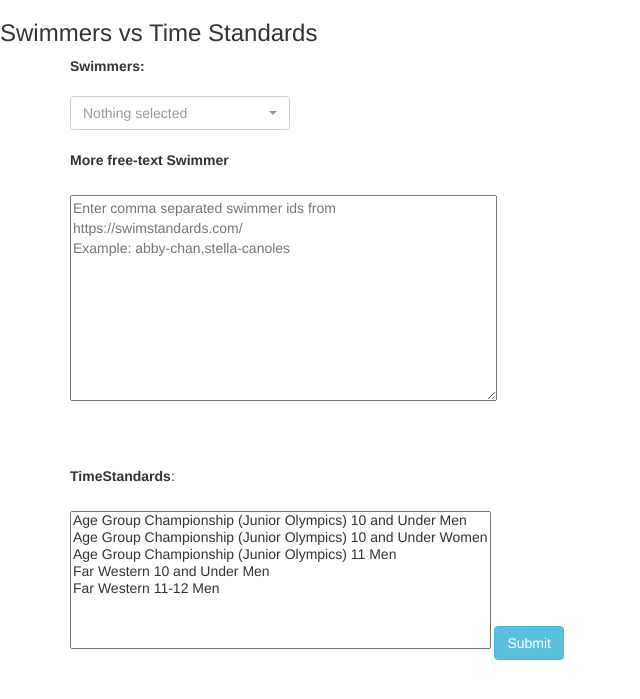
After one commit to lhyqie/swim, a Flask app: page /select/ in a window 1280 px wide. The commit adds this page. Shown: the top 699 px of the page, without its empty margins (0-640 px from the left). Run offline with Flask 3, Linux system fonts and the light colour scheme; some libraries are stand-ins or nearby versions.

Commit message:
large change to add /select and /form

```diff
--- a/app.py
+++ b/app.py
@@ -1,9 +1,14 @@
-from datetime import date
-from flask import Flask, render_template, request
+from flask import Flask, render_template, request, session, redirect, url_for
+from flask_wtf import FlaskForm
 from utils import ScoreBoard
+from wtforms import SelectField, SubmitField, TextAreaField
+from swimmers import predefined_swimmers
+from times import times_name_pair
+
+import os
 
 app = Flask(__name__)
-
+app.config['SECRET_KEY'] = os.environ.get('SECRET_KEY') or 'you-will-never-guess'
 
 @app.context_processor
 def utility_processor():
@@ -14,20 +19,17 @@ def utility_processor():
         return timeint1 < timeint2
     return dict(compare_time=compare_time)
 
-@app.route('/')
-def show_score_board():
-  # body = 'Hello World. ' + 'Today is: ' + str(date.today())
+@app.route('/', methods=('GET', 'POST'))
+@app.route('/board', methods=('GET', 'POST'))
+def board():
+  timestandard = request.args.get('ts') or session['ts'] or 'JO_10_MALE'
+  # print('timestandard=', timestandard)
+  sb = ScoreBoard(time_standard=timestandard)
+  sb.add_time_standards()
 
-  sb = ScoreBoard(time_standard=(request.args.get('ts') or "JO_10_MALE"))
-  sb.add_time_standards()
-  if request.args.get('id'):
-    for swimmer_id in request.args.get('id').split(','):
-      sb.add_swimmer(swimmer_id)
-  else:
-    # sb.add_swimmer('carlos-li')
-    # sb.add_swimmer('nevoh-almog')
-    pass
-
+  swimmer_ids_text = request.args.get('id') or session['swimmers']
+  for swimmer_id in swimmer_ids_text.split(','):
+    sb.add_swimmer(swimmer_id)
 
   # df = sb.gen_report(format='dataframe')
   # records = df.to_dict(orient='records')
@@ -37,12 +39,34 @@ def show_score_board():
   # return render_template('table.html', records=records, rownames=rownames, colnames=colnames)
 
   records, rownames, colnames = sb.gen_report(format="records")
-  # print(rownames)
-  # print(colnames)
-  # print(records)
-  return render_template('table.html', records=records, rownames=rownames, colnames=colnames)
+  # print('records size: ', len(records))
+  # print('rownames size: ', len(rownames))
+  # print('colnames size: ', len(colnames))
+
+  if request.method == 'POST':
+    session['ts'] = request.form['timestandard']
+    session['swimmers'] = request.form['hidden_swimmers']
+    if len(request.form['more_swimmers']) and len(request.form['more_swimmers'].split(',')) >= 1:
+       session['swimmers'] += ","+request.form['more_swimmers']
+    # print('request.arg:', request.args)
+    # print('session[ts]:', session['ts'])
+    # print('session[swimmers]:', session['swimmers'])
+    return redirect(url_for('board', **request.args))
+  return render_template('table.html', records=records, rownames=rownames, colnames=colnames, form=form)
+
+
+class TimestandardForm(FlaskForm):
+  more_swimmers = TextAreaField('More free-text Swimmer')
+  timestandard = SelectField('TimeStandards', choices=times_name_pair)
+  submit = SubmitField('Go')
+
+
+@app.route('/select/', methods=('GET', 'POST'))
+def form():
+  form = TimestandardForm()
+  return render_template('form.html', predefined_swimmers=predefined_swimmers, form=form)
 
 
 if  __name__ == '__main__':
-  # app.run(debug=True)
-  app.run()
+  app.run(debug=True)
+  # app.run()
--- a/requirements.txt
+++ b/requirements.txt
@@ -1,6 +1,8 @@
 bs4
 flask
+flask_wtf
 # numpy == 1.21.5
 # pandas == 1.4.2
 requests == 2.27.1
 # json2html == 1.3.0
+wtforms
--- /dev/null
+++ b/templates/form.html
@@ -0,0 +1,67 @@
+<!DOCTYPE html>
+<html>
+<head>
+<title>Swimmer and Time Standards ScoreCard</title>
+<link rel= "stylesheet" type= "text/css" href= "{{ url_for('static',filename='table.css') }}">
+<link rel="stylesheet" href="http://maxcdn.bootstrapcdn.com/bootstrap/3.3.6/css/bootstrap.min.css">
+<script src="https://ajax.googleapis.com/ajax/libs/jquery/1.12.4/jquery.min.js"></script>
+<script src="http://maxcdn.bootstrapcdn.com/bootstrap/3.3.6/js/bootstrap.min.js"></script>
+<link rel="stylesheet" href="https://cdnjs.cloudflare.com/ajax/libs/bootstrap-select/1.12.2/css/bootstrap-select.min.css">
+<script src="https://cdnjs.cloudflare.com/ajax/libs/bootstrap-select/1.12.2/js/bootstrap-select.min.js"></script>
+</head>
+
+<h3>Swimmers vs Time Standards</h3>
+
+<div class="container">
+<form id="multiple_select_form" action="/board" method="post">
+    <b>Swimmers:</b>
+    <br/><br/>
+    <select name="swimmers" id="swimmers" class="selectpicker" data-live-search="true" multiple>
+        {% for swimmer in predefined_swimmers: %}
+            <option value="{{swimmer}}">{{swimmer}}</option>
+        {% endfor %}
+    </select>
+    <br/><br/>
+    {{ form.more_swimmers.label }}
+    <br/><br/>
+    {{ form.more_swimmers(cols="50", rows="10",placeholder="Enter comma separated swimmer ids from https://swimstandards.com/
+Example: abby-chan,stella-canoles") }}
+    <br/><br/>
+    <input type="hidden" name="hidden_swimmers" id="hidden_swimmers" />
+    <br/> <br/>
+    {{ form.timestandard.label }}:
+    <br/><br/> {{ form.timestandard(size=8) }}
+    <input type="submit" name="submit" class="btn btn-info" value="Submit" />
+</form>
+</div>
+
+<script>
+$(document).ready(function(){
+    $('.selectpicker').selectpicker();
+    $('#swimmers').change(function(){
+        $('#hidden_swimmers').val($('#swimmers').val());
+    });
+    $('#multiple_select_form').on('submit', function(event){
+        event.preventDefault();
+        if($('#swimmers').val() != '') {
+            var form_data = $(this).serialize();
+            $.ajax({
+                url:"/board",
+                method:"POST",
+                data:form_data,
+                success:function(data) {
+                    // console.log(data);
+                    // alert(data);
+                    $('#hidden_swimmers').val('');
+                    $('.selectpicker').selectpicker('val', '');
+                    document.location.href = '/board'
+                }
+            })
+        } else {
+            alert("Please select framework");
+            return false;
+        }
+    });
+});
+</script>
+</html>
--- a/templates/table.html
+++ b/templates/table.html
@@ -1,3 +1,4 @@
+<!DOCTYPE html>
 <html>
 <head>
 <title>Swimmer and Time Standards ScoreCard</title>
@@ -6,6 +7,8 @@
 
 <h3>Swimmers vs Time Standards</h3>
 
+<a href="/select/">Back to Selection</a>
+<br/><br/>
 <table border="1" id="swimmers">
   <thead>
       <tr>
@@ -16,7 +19,7 @@
                 {% if colnames[i].startswith('JO')%}
                     <a href="https://www.pacswim.org/userfiles/cms/documents/809/agc-time-std.-scy-2023-2024-rev-9.18.23.pdf">{{colnames[i]}}</a>
                 {% elif colnames[i].startswith('FW') %}
-                    <a href="<a href="https://www.pacswim.org/userfiles/cms/documents/859/fw-time-std.---spring-2024-rev-8.25.23.pdf"> {{colnames[i]}} </a>
+                    <a href="https://www.pacswim.org/userfiles/cms/documents/859/fw-time-std.---spring-2024-rev-8.25.23.pdf"> {{colnames[i]}} </a>
                 {% else %}
                     {{ colnames[i] }}
                 {% endif %}
--- a/times.py
+++ b/times.py
@@ -1,5 +1,14 @@
 # From https://www.pacswim.org/userfiles/cms/documents/809/agc-time-std.-scy-2023-2024-rev-9.18.23.pdf
 # and https://www.pacswim.org/userfiles/cms/documents/859/fw-time-std.---spring-2024-rev-8.25.23.pdf
+
+times_name_pair = [
+  ("JO_10_MALE",     "Age Group Championship (Junior Olympics) 10 and Under Men"),
+  ("JO_10_FEMALE",   "Age Group Championship (Junior Olympics) 10 and Under Women"),
+  ("JO_11_MALE",     "Age Group Championship (Junior Olympics) 11 Men"),
+  ("FW_10_MALE",     "Far Western 10 and Under Men"),
+  ("FW_11_12_MALE",  "Far Western 11-12 Men"),
+]
+
 times_map = {
   'JO_10_MALE' : {
     '25 Y Free'     : "",
```
Also changed, not shown: swimmers.py (added, +8 -0 lines), README.txt (added).
